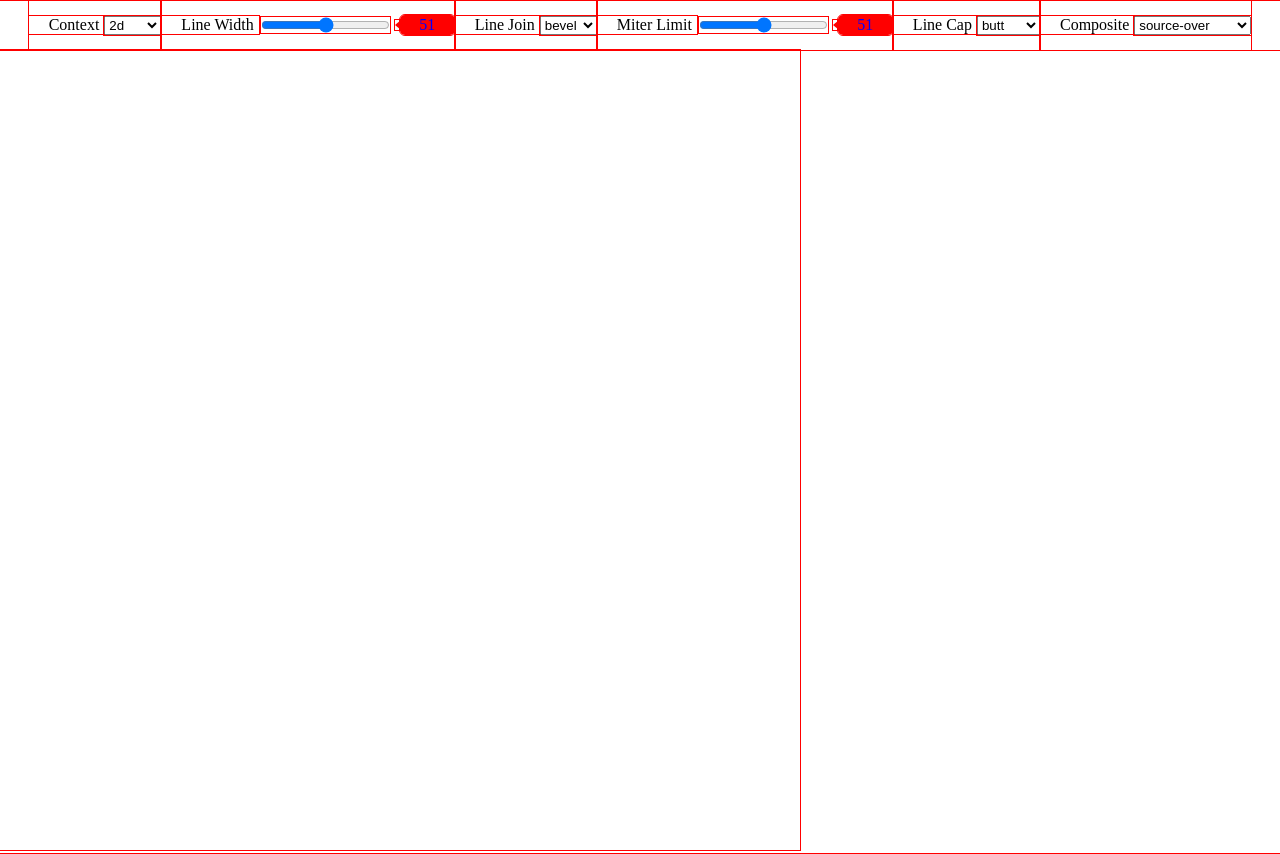
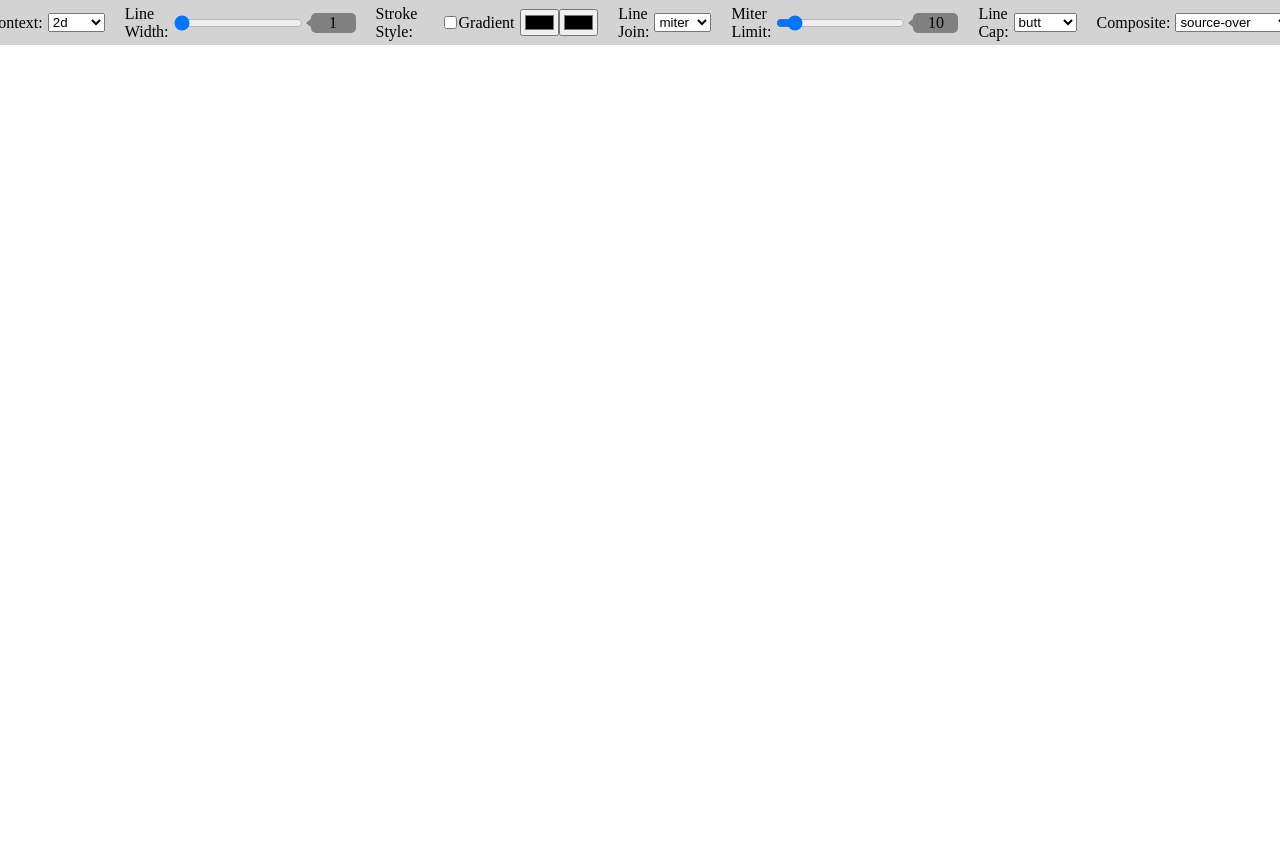
Before and after one commit to sheafitzek/js30-08_fun-with-HTML5-canvas, a plain HTML site: page src/index.html in a window 1280 px wide. After the commit the page ends 804 px from the top, so only its background shows below. Drawn offline with Linux system fonts and the light colour scheme.

Commit message:
layed out form

```diff
--- a/src/index.html
+++ b/src/index.html
@@ -33,18 +33,19 @@
 			<form id="controls">
 
 				<div class="form form-select">
-					<p>Context</p>
-					<select name="context" form="controls" size="1" required>
+					<!--<p>Context</p>-->
+					<label>Context:</label>
+					<select form="controls" name="context" value="2d" size="1" required>
 						<option value="2d">2d</option>
 						<option value="webgl">webgl</option>
 					</select>
 				</div>
 
 				<!-- line width (slider & text input) -->
-				<div class="form range-slider">
-					<p>Line Width</p>
-					<input class="range-slider-range" name="line-width" form="controls" type="range" list="tickmarks" min="1" max="100" step="1">
-						<!--<datalist id="tickmarks">
+				<div class="form form-range">
+					<label>Line Width:</label>
+					<input type="range" form="controls" name="line-width" list="line-width__tickmarks" value="1" min="1" max="100" step="1">
+						<!--<datalist id="line-width__tickmarks">
 							<option value="1" label="0px">
 							<option value="10">
 							<option value="20">
@@ -57,25 +58,32 @@
 							<option value="90">
 							<option value="100" label="100px">
 						</datalist>-->
-					<span class="range-slider-value">1</span>
+					<span>1</span>
 				</div>
 
-					<!-- stroke style (checkbox for gradient) -->
+				<!-- stroke style (checkbox for gradient) -->
+				<div class="form form-color">
+					<label>Stroke Style:</label>
+					<input type="checkbox" form="controls" name="stroke-style__gradient" value="gradient">
+					<label>Gradient</label>
+					<input type="color" form="controls" name="stroke-style__color-1" value="#000000">
+					<input type="color" form="controls" name="stroke-style__color-2" value="#000000">
+				</div>
 
 				<div class="form form-select">
-					<p>Line Join</p>
-					<select name="line-join" form="controls" required>
+					<label>Line Join:</label>
+					<select form="controls" name="line-join" value="miter" size="1"required>
 						<option value="bevel">bevel</option>
 						<option value="round">round</option>
-						<option value="miter">miter</option>
+						<option value="miter" selected>miter</option>
 					</select>
 				</div>
 
 				<!-- miter limit (slider & text input) -->
-				<div class="form range-slider">
-					<p>Miter Limit</p>
-					<input class="range-slider-range" name="miter-limit" form="controls" type="range" list="tickmarks" min="1" max="100" step="1">
-						<!--<datalist id="tickmarks">
+				<div class="form form-range">
+					<label>Miter Limit:</label>
+					<input type="range" form="controls" name="miter-limit" list="miter-limit__tickmarks" value="10" min="1" max="100" step="1">
+						<!--<datalist id="miter-limit__tickmarks">
 							<option value="1" label="0px">
 							<option value="10">
 							<option value="20">
@@ -88,22 +96,22 @@
 							<option value="90">
 							<option value="100" label="100px">
 						</datalist>-->
-					<span class="range-slider-value">10</span>
+					<span>10</span>
 				</div>
 
 				<div class="form form-select">
-					<p>Line Cap</p>
-					<select name="line-cap" form="controls" required>
-						<option value="butt">butt</option>
+					<label>Line Cap:</label>
+					<select form="controls" name="line-cap" value="butt" size="1" required>
+						<option value="butt" selected>butt</option>
 						<option value="round">round</option>
 						<option value="square">square</option>
 					</select>
 				</div>
 
 				<div class="form form-select">
-					<p>Composite</p>
-					<select name="global-composite-operation" form="controls" required>
-						<option value="source-over">source-over</option>
+					<label>Composite:</label>
+					<select form="controls" name="global-composite-operation" value="source-over" size="1" required>
+						<option value="source-over" selected>source-over</option>
 						<option value="source-atop">source-atop</option>
 						<option value="source-in">source-in</option>
 						<option value="source-out">source-out</option>
@@ -116,6 +124,8 @@
 						<option value="xor">xor</option>
 					</select>
 				</div>
+
+				<!--reset button-->
 
 			</form>
 
--- a/src/js/index.js
+++ b/src/js/index.js
@@ -1,23 +1,37 @@
 const app = {
+	// rangeSlider() {
+	// 	const ranges = [...document.querySelectorAll(`.form-range`)];
+	// 	const sliders = [...document.querySelectorAll(`.form-range__slider`)];
+	// 	const values = [...document.querySelectorAll(`.form-range__slider-value`)];
+
+	// 	ranges.forEach(()=> {
+	// 		values.forEach((value)=> {
+	// 			const prevVal = value.previousElementSibling.value;
+
+	// 			value.innerHTML = prevVal;
+	// 		});
+
+	// 		sliders.forEach((slider)=> {
+	// 			addEventListener(`input`, ()=> {
+	// 				const nextVal = slider.nextElementSibling;
+
+	// 				nextVal.innerHTML = slider.value;
+	// 			});
+	// 		});
+	// 	});
+	// },
+
 	rangeSlider() {
-		const slider = [...document.querySelectorAll(`.range-slider`)];
-		const range = [...document.querySelectorAll(`.range-slider-range`)];
-		const value = [...document.querySelectorAll(`.range-slider-value`)];
+		const ranges = [...document.querySelectorAll(`.form-range`)];
 
-		slider.forEach((sliderElem)=> {
-			value.forEach((valElem)=> {
-				const prevVal = valElem.previousElementSibling.value;
+		ranges.forEach((range)=> {
+			const rangeValue = range.querySelector(`.form-range span`);
+			const rangeSlider = range.querySelector(`[type="range"]`);
 
-				valElem.innerHTML = prevVal;
-			});
+			rangeValue.innerHTML = rangeSlider.value;
 
-			range.forEach((rangeElem, index, array)=> {
-				addEventListener(`input`, ()=> {
-					const nextVal = rangeElem.nextElementSibling;
-
-					nextVal.innerHTML = rangeElem.value;
-				// this.nextElementSibling.value.innerHTML(this.value);
-				});
+			rangeSlider.addEventListener(`input`, ()=> {
+				rangeValue.innerHTML = rangeSlider.value;
 			});
 		});
 	},
--- a/src/scss/index.scss
+++ b/src/scss/index.scss
@@ -1,8 +1,10 @@
+$controls-height: 45px;
+
 *,
 *:before,
 *:after {
 	box-sizing: border-box;
-	outline: 1px solid red;
+	// outline: 1px solid red;
 }
 
 html,
@@ -10,33 +12,50 @@ body {
 	margin: 0;
 }
 
-form#controls {
+form[id="controls"] {
 	display: flex;
 	justify-content: center;
 	align-items: center;
+
+	position: absolute;
+	top: 0;
+	left: 0;
+	width: 100%;
+	height: $controls-height;
+	padding-right: 20px;
+	background: lightgray;
 }
 
 .form {
 	display: flex;
-	// flex-direction: column;
 	justify-content: center;
 	align-items: center;
+
+	padding-left: 20px
 }
 
-form p {
-	padding-left: 20px;
+.form * {
+	margin: 0 auto;
+}
+
+form label{
 	padding-right: 5px;
 }
-.range-slider-value {
+
+input[type="checkbox"] {
+	margin-right: 2px;
+}
+
+.form-range span {
 	display: inline-block;
 	position: relative;
-	width: 55px;
+	min-width: 45px;
 	height: 20px;
-	color: blue;
+	color: black;
 	line-height: 10px;
 	text-align: center;
 	border-radius: 5px;
-	background: red;
+	background: gray;
 	padding: 5px 10px;
 	margin-left: 8px;
 
@@ -47,7 +66,7 @@ form p {
 		width: 0;
 		height: 0;
 		border-top: 5px solid transparent;
-		border-right: 6px solid red;
+		border-right: 6px solid gray;
 		border-bottom: 5px solid transparent;
 		content: '';
 	}
```
Also changed, not shown: src/css/index.css, 1 other file.
